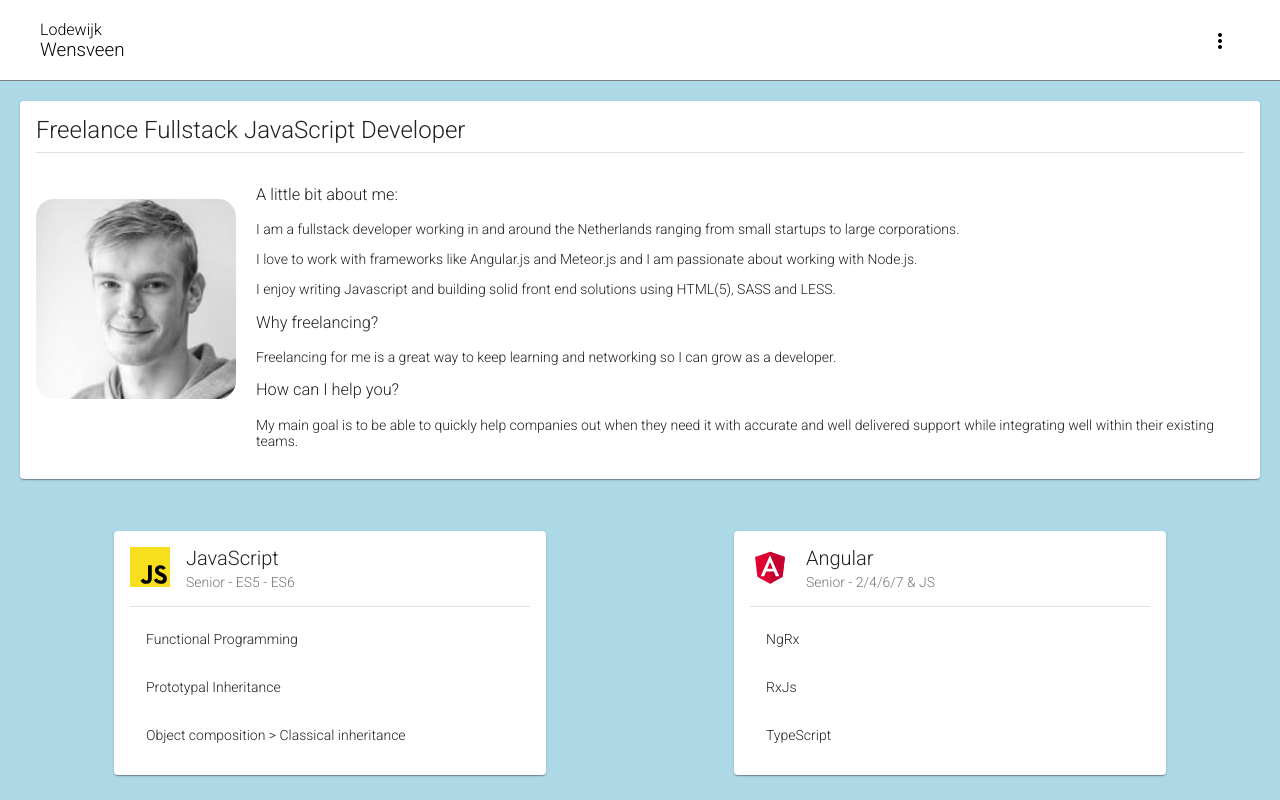
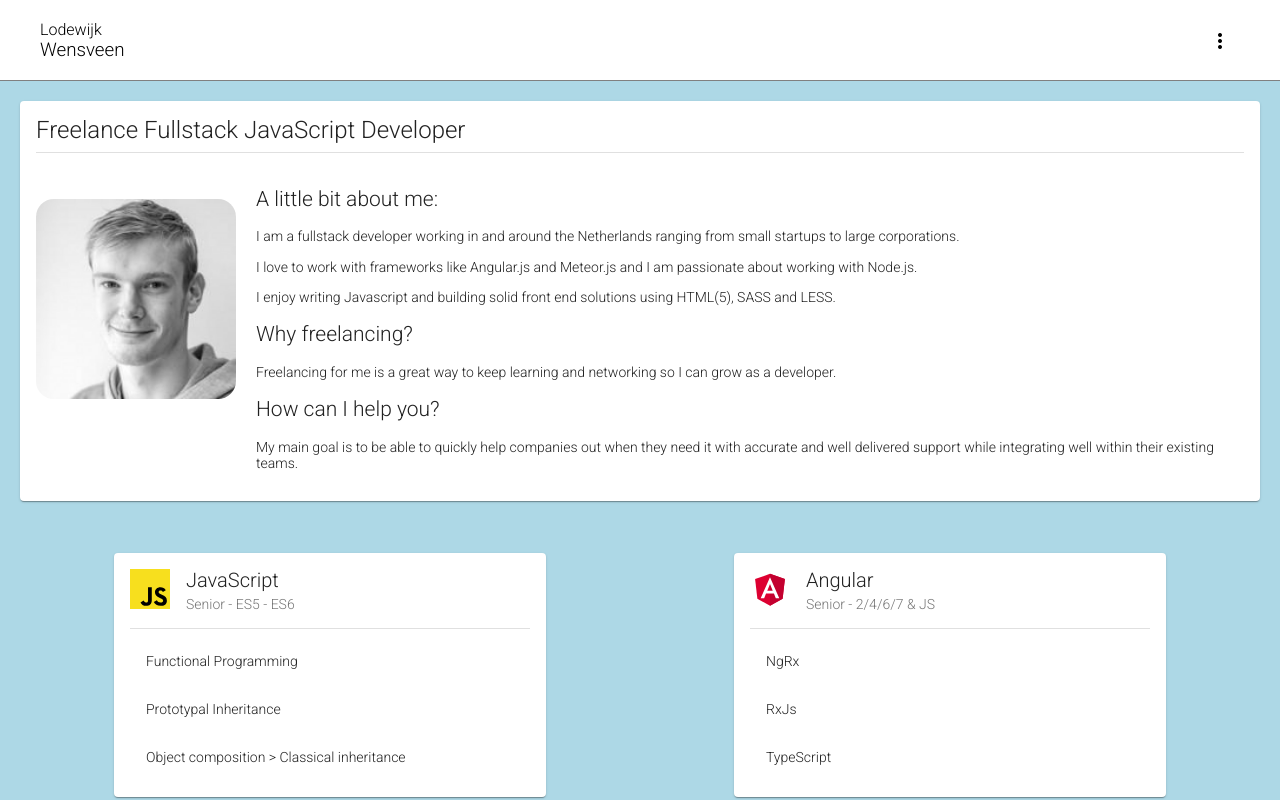
Before and after one commit to lwensveen/lodewijkwensveen, an Angular app: page / in a window 1280 px wide. Shown: the top 800 px of the page. Built offline with nearby package versions, Linux system fonts and the light colour scheme.

Commit message:
Fixed headers

```diff
--- a/src/app/home/intro/intro.component.html
+++ b/src/app/home/intro/intro.component.html
@@ -4,17 +4,17 @@
     <mat-card-content>
         <img src="../../../assets/images/lodewijk.jpeg" alt="Lodewijk">
         <div class="text">
-            <h3> A little bit about me:</h3>
+            <h2> A little bit about me:</h2>
             <p>I am a fullstack developer working in and around the Netherlands ranging from small startups to large
                 corporations. </p>
             <p>I love to work with frameworks like Angular.js and Meteor.js and I am passionate about working with
                 Node.js.</p>
             <p>I enjoy writing Javascript and building solid front end solutions using HTML(5), SASS and LESS.</p>
 
-            <h3>Why freelancing?</h3>
+            <h2>Why freelancing?</h2>
             <p>Freelancing for me is a great way to keep learning and networking so I can grow as a developer.</p>
 
-            <h3>How can I help you?</h3>
+            <h2>How can I help you?</h2>
             <p>My main goal is to be able to quickly help companies out when they need it with accurate and well
                 delivered support while integrating well within their existing teams.</p>
         </div>
```
